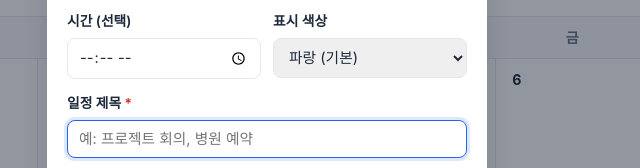
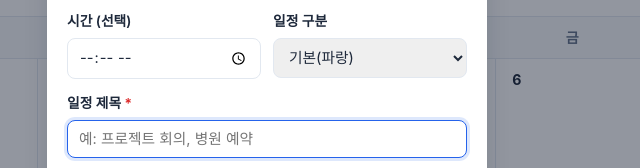
Before and after one commit to alldaylalala/todo, a plain HTML site: page index.html in a window 1280 px wide. Both pictures are taken after a click on the button "+ 일정 추가". Shown: the part 292-460 px from the top of the page, 373-1013 px from the left. Drawn offline with Linux system fonts and the light colour scheme; no server answers.

Commit message:
표시 색상 -> 일정 구분

```diff
--- a/index.html
+++ b/index.html
@@ -95,13 +95,13 @@
             <input type="time" id="scheduleTime" />
           </div>
           <div class="form-group">
-            <label for="scheduleColor">표시 색상</label>
+            <label for="scheduleColor">일정 구분</label>
             <select id="scheduleColor">
-              <option value="blue">파랑 (기본)</option>
-              <option value="green">초록 (개인/운동)</option>
-              <option value="amber">주황 (중요)</option>
-              <option value="purple">보라 (학습/기타)</option>
-              <option value="rose">분홍 (약속)</option>
+              <option value="blue">기본(파랑)</option>
+              <option value="green">개인/운동(초록)</option>
+              <option value="amber">약속/모임(주황)</option>
+              <option value="rose">중요/마감(빨강)</option>
+              <option value="purple">업무/학습(보라)</option>
             </select>
           </div>
         </div>
```
